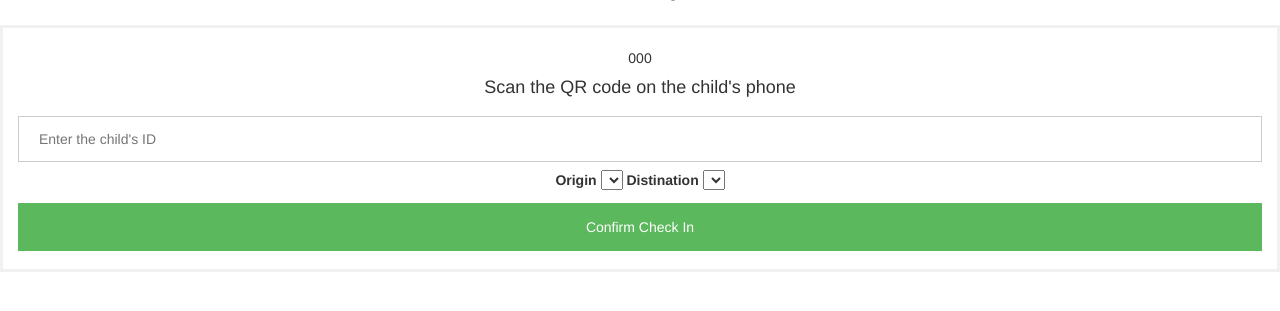
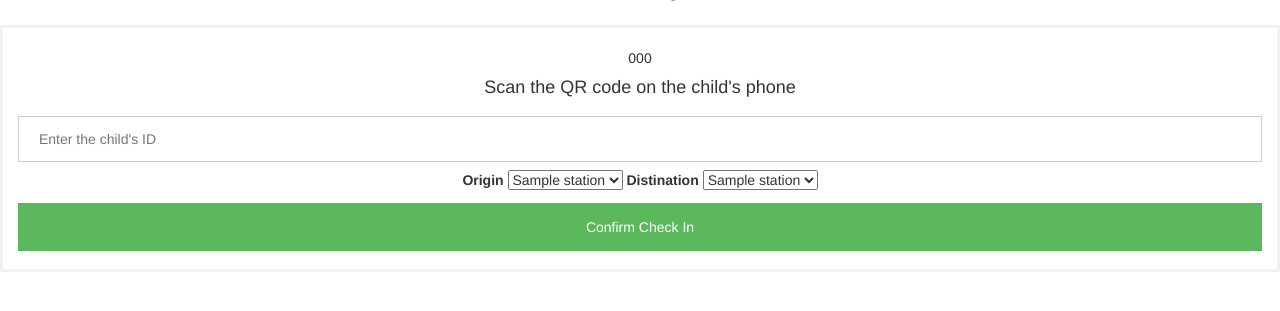
Before and after one commit to SoccerStreets/soccerstreets, a Flask app: template templates/chaperone.html in a window 1280 px wide. Shown: the part 89-400 px from the top of the page. Run offline with Flask 2, Linux system fonts and the light colour scheme; the template is opened without the code that fills it: most values are stand-ins (such as "Sample title", 1, 10 or a date in 2020); lists and menus that the app fills with data are empty; some libraries are stand-ins or nearby versions.

Commit message:
fixed origin & destination

```diff
--- a/server.py
+++ b/server.py
@@ -165,13 +165,14 @@ def render_kid(kid_id):
 def render_chaperone(chaperone_id):
     # Query to get chaperone information
     chaperone = db.query("select individuals.firstname as f_name, phonenums.phone as phone_num from individuals inner join phonenums on individuals.id = phonenums.individ_id where individuals.id = $1", chaperone_id).namedresult()[0]
-
+    query1 = db.query("Select * from stations").namedresult();
     # #Query to get chaperone photo
     # pic = db.query("select picture.file as photo from pictures inner join pictures_individ on pictures.id = pictures_individ.picture_id inner join indviduals on pictures_individ.individ_id = individuals.id where individuals.id = $1", chaperone_id).namedresult()[0].photo
 
     return render_template(
         'chaperone.html',
-        phone = chaperone.phone_num
+        phone = chaperone.phone_num,
+        query1 = query1,
 )
 
 
--- a/templates/chaperone.html
+++ b/templates/chaperone.html
@@ -23,13 +23,13 @@
       <input id="ID" type="text" placeholder="Enter the child's ID " name="kid_id">
       <label>Origin</label>
       <select name = "origin_id" class="selectpicker" data-style="btn-primary">
-        {% for station in query %}
+        {% for station in query1 %}
         <option value="{{station.id}}">{{station.name}}</option>
         {% endfor %}
       </select>
       <label>Distination</label>
       <select name = "destination_id" class="selectpicker" data-style="btn-primary">
-        {% for station in query %}
+        {% for station in query1 %}
         <option value="{{station.id}}">{{station.name}}</option>
         {% endfor %}
       </select>
```
